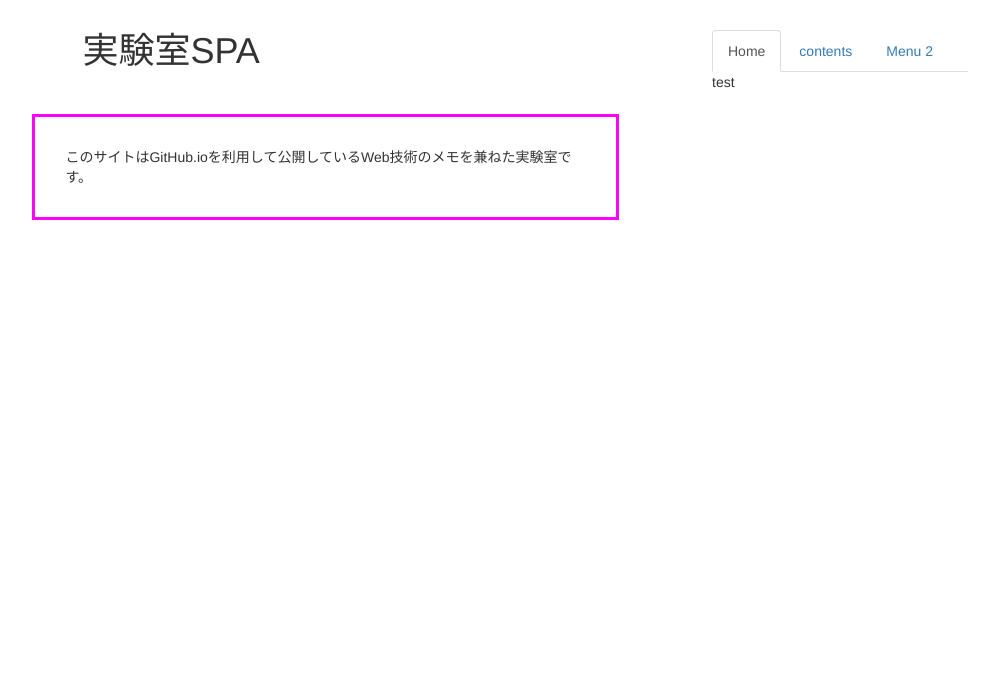
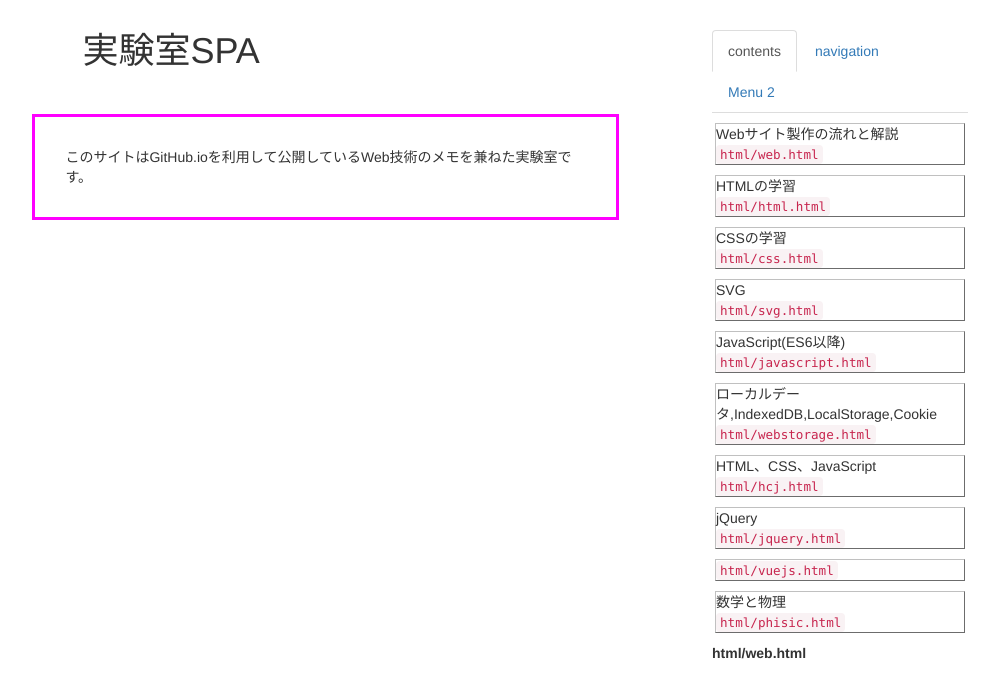
Before and after one commit to inomoto-hironobu/inomoto-hironobu.github.io, a PHP site: page / in a window 1280 px wide. Shown: the top 698 px of the page, without its empty margins (204-1200 px from the left). Run offline with PHP 8.4, Linux system fonts and the light colour scheme; some libraries are stand-ins or nearby versions.

Commit message:
デザインの更新

```diff
--- a/css/hcj.css
+++ b/css/hcj.css
@@ -33,6 +33,10 @@ article {
 .owners {
 	box-shadow: 10px 10px 10px 10px rgba(0,0,0,0.4) inset;
 }
+#contents {
+	padding: 0;
+	margin: 0;
+}
 #contents > li {
 	list-style-type: none;
 	margin: 10px 3px;
--- a/index.html
+++ b/index.html
@@ -77,18 +77,13 @@ abbr {
 <aside id="sidepane">
 
 <ul class="nav nav-tabs">
-  <li class="active"><a data-toggle="tab" href="#sidehome">Home</a></li>
-  <li><a data-toggle="tab" href="#hcjapp">contents</a></li>
+  <li class="active"><a data-toggle="tab" href="#hcjapp">contents</a></li>
+  <li><a data-toggle="tab" href="#sidebox">navigation</a></li>
   <li><a data-toggle="tab" href="#">Menu 2</a></li>
 </ul>
 
 <div class="tab-content">
-<div id="sidebox"></div>
-<div id="sidehome" class="tab-pane fade in active">
-  test
-</div>
-
-<div id="hcjapp" class="tab-pane fade">
+<div id="hcjapp" class="tab-pane fade in active">
 <ul id="contents">
   <li><code v-on:click="load">html/web.html</code></li>
   <li><code v-on:click="load">html/html.html</code></li>
@@ -106,6 +101,11 @@ abbr {
 <dd></dd>
 </dl>
 </div>
+<div id="sidebox" class="tab-pane fade">
+  test
+</div>
+
+
 
 </div>
 
```
